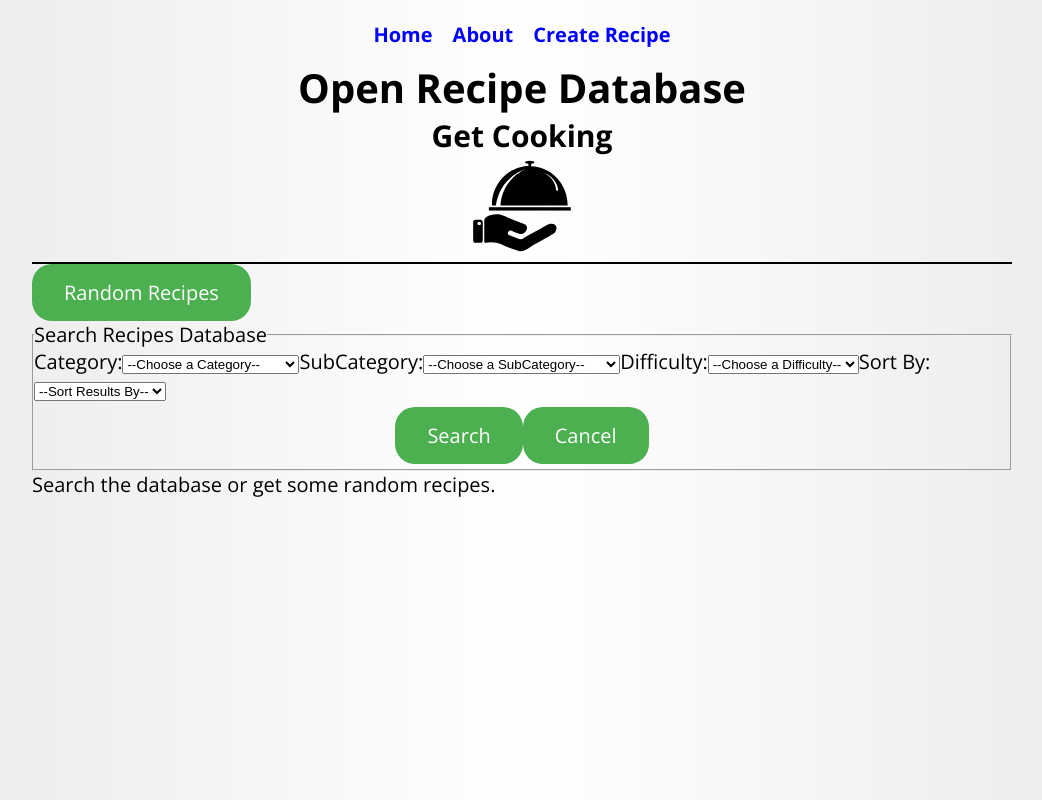
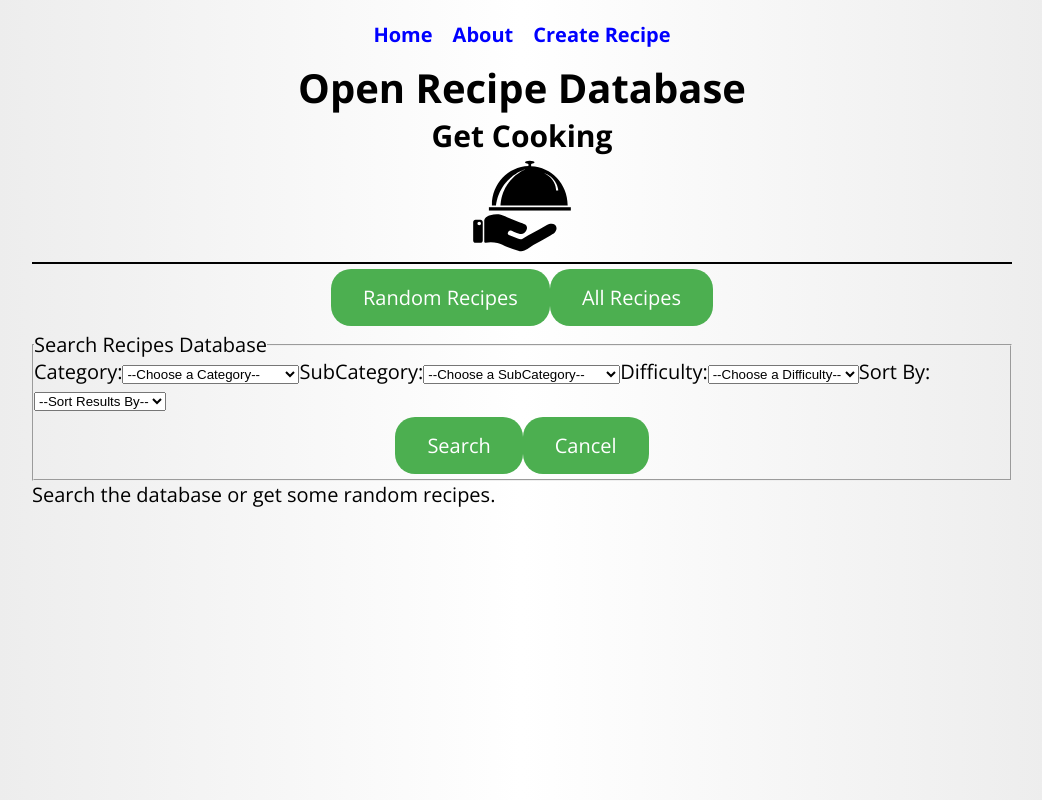
Before and after one commit to ARogala/open-recipe-db, a React (Create React App) app in the folder client/: page / in a window 1280 px wide. Shown: the whole page, without its empty margins (118-1160 px from the left). Built offline with nearby package versions, Linux system fonts and the light colour scheme.

Commit message:
add get all recipes search button

```diff
--- a/client/src/components/Search.js
+++ b/client/src/components/Search.js
@@ -56,6 +56,13 @@ class Search extends React.Component {
 		this.props.savePage(1);
 	}
 
+	getAllRecipes() {
+		const skip = 0;
+		this.props.getFilteredRecipes('undefined', 'undefined', 'undefined', 'starRating', skip);
+		this.props.saveFilteredURL('undefined', 'undefined', 'undefined', 'starRating', skip);
+		this.props.savePage(1);
+	}
+
 	handleFormReset() {
 		this.setState({
 			category: 'undefined',
@@ -68,9 +75,14 @@ class Search extends React.Component {
 	render() {
 		return (
 			<div>
-				<button className="appBtn" type="button" onClick={() => this.props.getRandomRecipes()}>
-					Random Recipes
-				</button>
+				<div className="appBtnContainer" >
+					<button className="appBtn" type="button" onClick={() => this.props.getRandomRecipes()}>
+						Random Recipes
+					</button>
+					<button className="appBtn" type="button" onClick={() => this.getAllRecipes()}>
+						All Recipes
+					</button>
+				</div>
 				<form className="search" onSubmit={e => this.handleSubmit(e)}>
 					<fieldset>
 						<legend>Search Recipes Database</legend>
```
